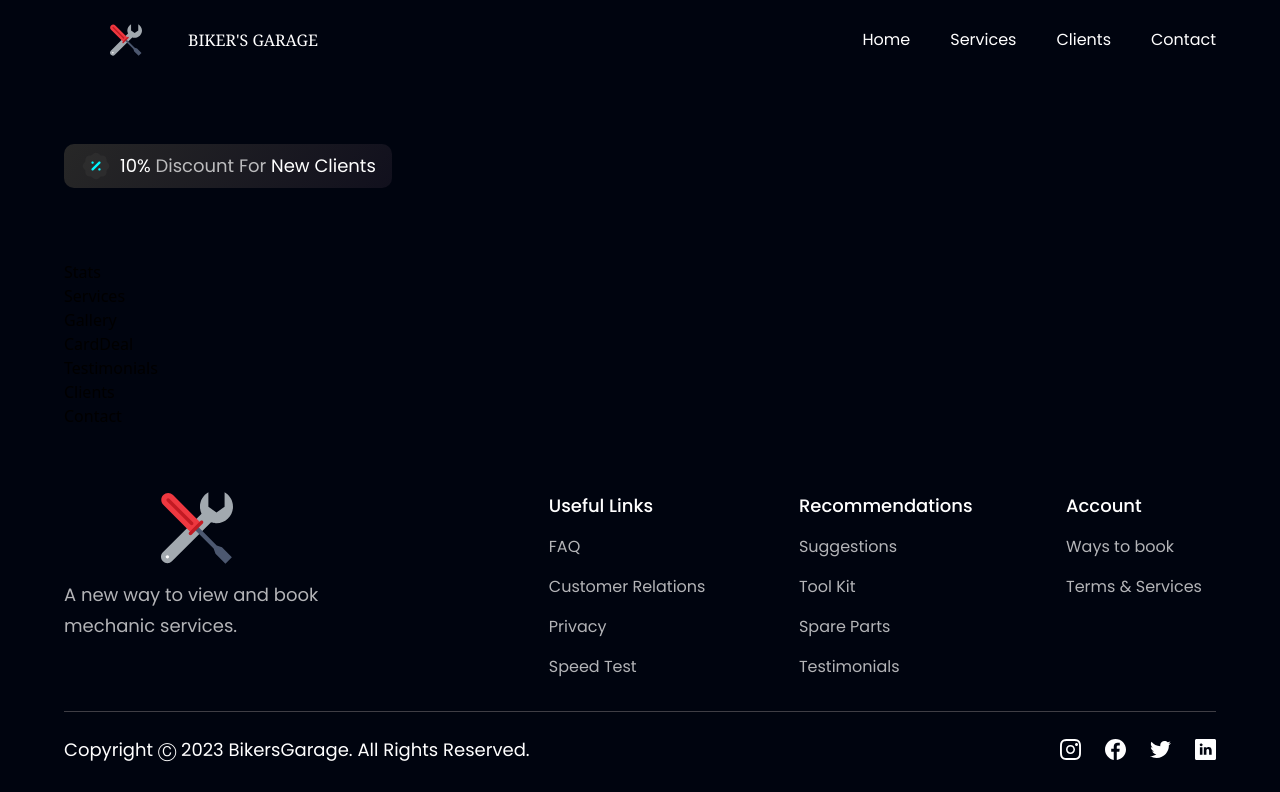
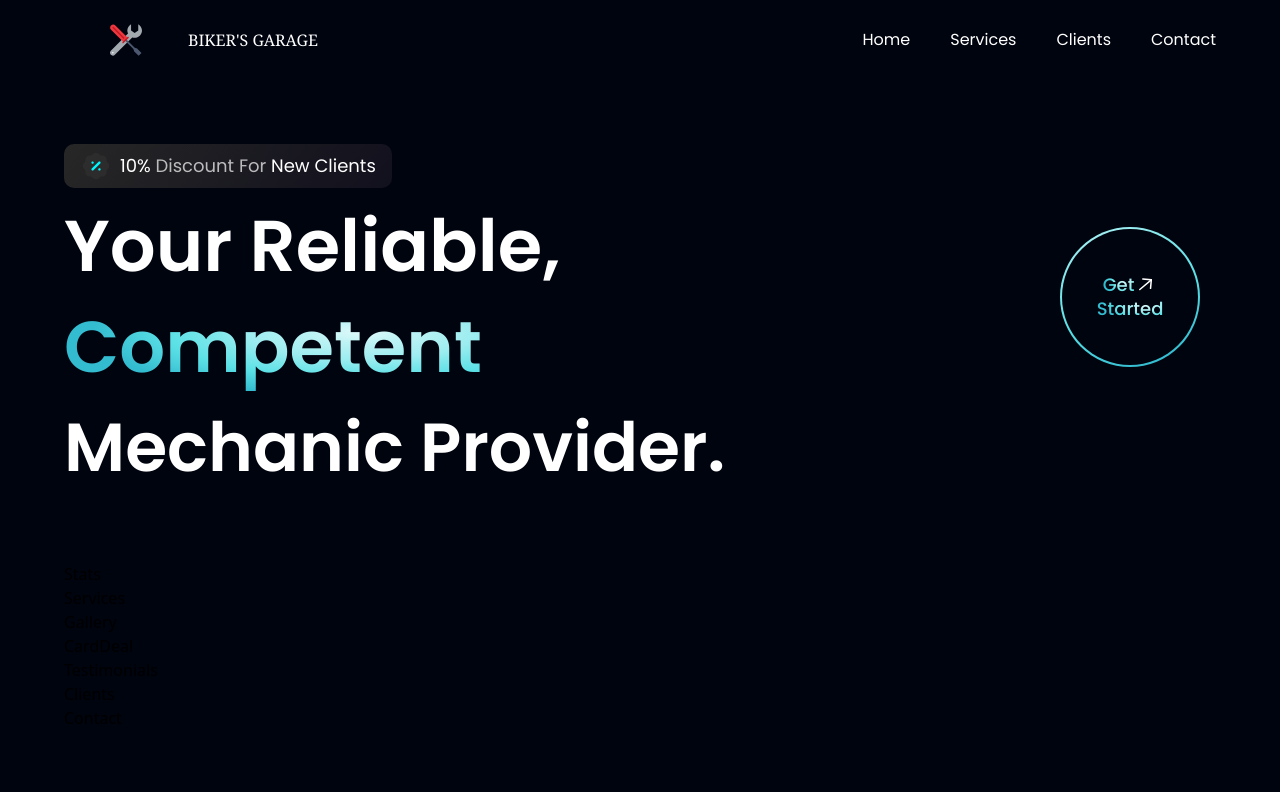
Before and after one commit to Beulah-Matt/bikers-garage, a React (Vite) app: page / in a window 1280 px wide. Shown: the top 792 px of the page. Built offline with nearby package versions, Linux system fonts and the light colour scheme.

Commit message:
Call to action component

```diff
--- /dev/null
+++ b/src/components/GetStarted.jsx
@@ -0,0 +1,23 @@
+import styles from "../style";
+import { arrowUp } from "../assets";
+
+const GetStarted = () => {
+  return (
+    <div className={`${styles.flexCenter} w-[140px] h-[140px] rounded-full bg-blue-gradient p-[2px] cursor-pointer`}>
+    <div className={`${styles.flexCenter} flex-col bg-primary w-[100%] h-[100%] rounded-full`}>
+      <div className={`${styles.flexStart} flex-row`}>
+        <p className="font-poppins font-medium text-[18px] leading-[23.4px]">
+          <span className="text-gradient">Get</span>
+        </p>
+        <img src={arrowUp} alt="arrow-up" className="w-[23px] h-[23px] object-contain" />
+      </div>
+
+      <p className="font-poppins font-medium text-[18px] leading-[23.4px]">
+        <span className="text-gradient">Started</span>
+      </p>
+    </div>
+  </div>
+  )
+}
+
+export default GetStarted
--- a/src/components/Hero.jsx
+++ b/src/components/Hero.jsx
@@ -1,17 +1,30 @@
 import styles from '../style'
 import {discount, hero} from '../assets'
+import GetStarted from './GetStarted'
 
 const Hero = () => {
   return (
    <section className={`flex md:flex-row flex-col ${styles.paddingY}`}>
     <div className={` flex-1 ${styles.flexStart} flex-col xl:px-0 sm:px-16 px-6`}>
-      <div className="flex flex-row items-center py-[6px] px-4 bg-discount-gradient rounded-[10px] mb-2">
+      <div id='discount' className="flex flex-row items-center py-[6px] px-4 bg-discount-gradient rounded-[10px] mb-2">
         <img src={discount} alt="discount" className="w-[32px] h-[32px]"/>
         <p className={`${styles.paragraph} ml-2`}>
         <span className='text-white'>10%</span> Discount For {" "}
         <span className='text-white'>New Clients</span>
         </p>
       </div>
+      <div id='description' className='flex flex-row justify-between items-center w-full'>
+        <h1 className='flex-1 font-poppins font-semibold ss:text-[72px] text-[52px] text-white ss:leading-[100.8px] leading-[75px]'>
+          Your Reliable, <br className='sm:block hidden' /> {" "}
+          <span className='text-gradient'>Competent</span> {" "}
+        </h1>
+        <div className="ss:flex hidden md:mr-4 mr-0">
+            <GetStarted/>
+          </div>
+      </div>
+      <h1 className="font-poppins font-semibold ss:text-[68px] text-[52px] text-white ss:leading-[100.8px] leading-[75px] w-full">Mechanic Provider.
+      </h1>
+
     </div>
    </section>
   )
```
